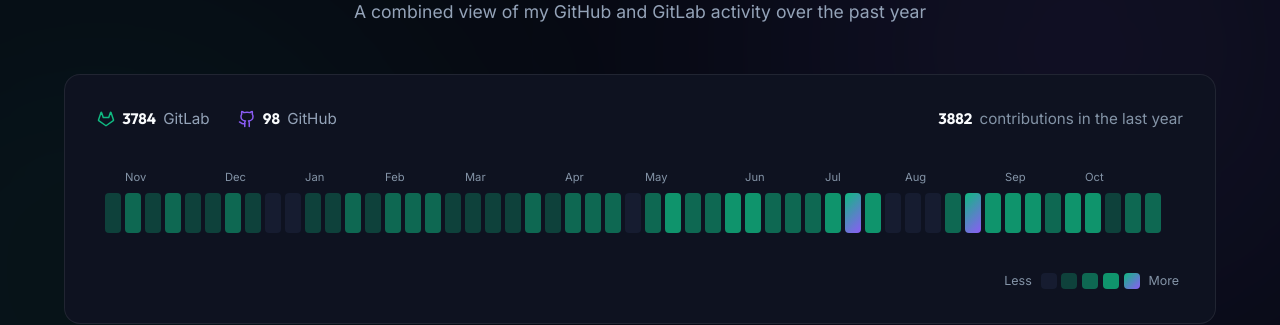
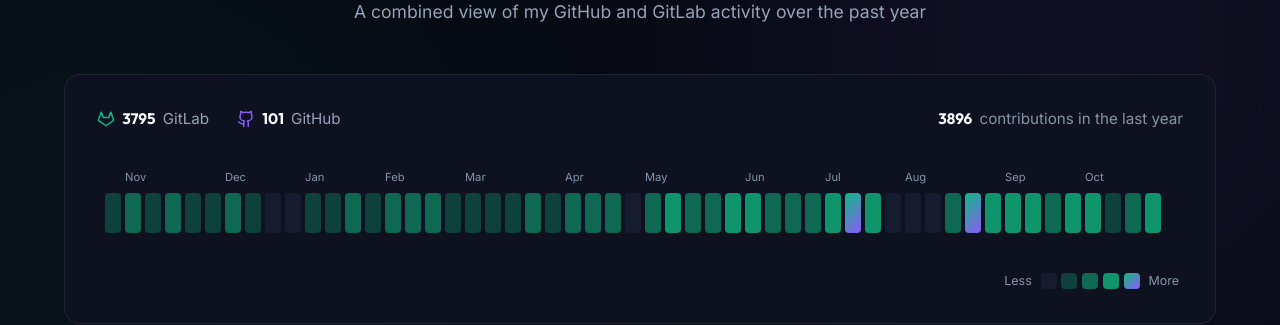
Before and after one commit to NickBourque/NickBourque.github.io, a Jekyll site: the page built from index.html, in a window 1280 px wide and 900 px high, scrolled down 2054 px. Shown: the part 151-476 px from the top of the window. Built offline with Jekyll 4.4.1, drawn with Linux system fonts in a browser that asks for light colours; nearby versions of some CDN libraries.

Commit message:
chore: refresh contributions data

```diff
--- a/_data/contributions.json
+++ b/_data/contributions.json
@@ -1,9 +1,9 @@
 {
-  "generated": "2026-10-29",
+  "generated": "2026-10-30",
   "totals": {
-    "github": 98,
-    "gitlab": 3784,
-    "combined": 3882
+    "github": 101,
+    "gitlab": 3795,
+    "combined": 3896
   },
   "max": 214,
   "weeks": [
@@ -11,8 +11,8 @@
       "weekStart": "2025-10-26",
       "monthLabel": "",
       "gh": 0,
-      "gl": 44,
-      "total": 44,
+      "gl": 18,
+      "total": 18,
       "level": 1
     },
     {
@@ -426,10 +426,10 @@
     {
       "weekStart": "2026-10-25",
       "monthLabel": "",
-      "gh": 15,
-      "gl": 79,
-      "total": 94,
-      "level": 2
+      "gh": 18,
+      "gl": 116,
+      "total": 134,
+      "level": 3
     }
   ]
 }
```
